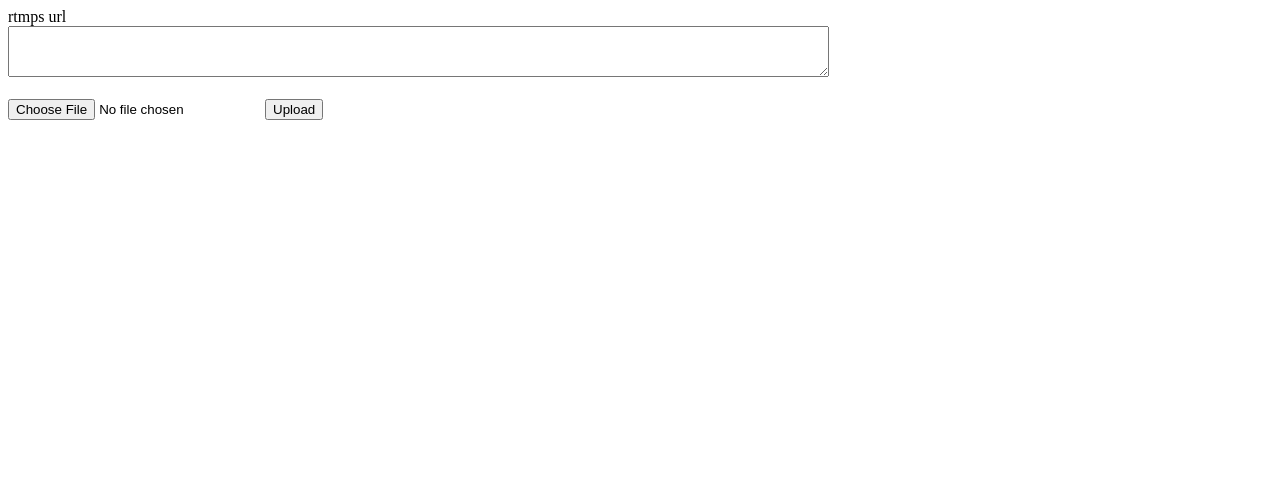
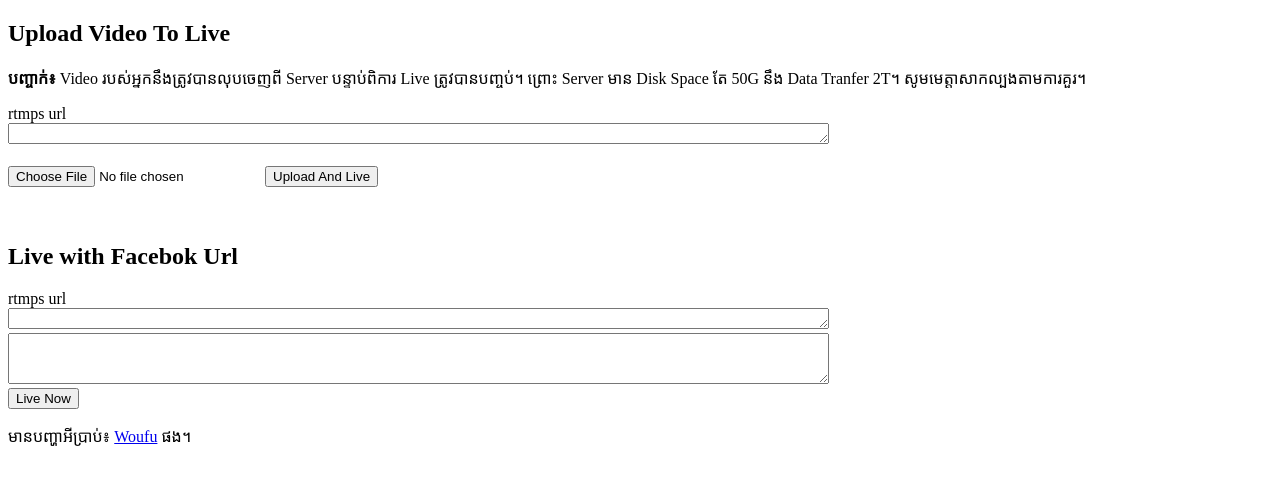
Before and after one commit to rachhen/nodejs-live-video-to-facebook, a website: page public/index.html in a window 1280 px wide. Drawn offline with Linux system fonts and the light colour scheme.

Commit message:
Added live from facebook url

```diff
--- a/package.json
+++ b/package.json
@@ -20,6 +20,8 @@
   "dependencies": {
     "express": "^4.17.1",
     "express-fileupload": "^1.1.7-alpha.4",
+    "fb-video-downloader": "^1.0.3",
+    "fbvideos": "^1.0.2",
     "fluent-ffmpeg": "^2.1.2"
   }
 }
--- a/public/index.html
+++ b/public/index.html
@@ -3,16 +3,42 @@
   <head>
     <meta charset="UTF-8" />
     <meta name="viewport" content="width=device-width, initial-scale=1.0" />
-    <title>Document</title>
+    <title>មៀវមៀវ!!🐱</title>
   </head>
   <body>
+    <h2>Upload Video To Live</h2>
+    <p>
+      <strong>បញ្ចាក់៖</strong> Video របស់អ្នកនឹងត្រូវបានលុបចេញពី Server
+      បន្ទាប់ពិការ Live ត្រូវបានបញ្ចប់។ ព្រោះ Server មាន Disk Space តែ 50G នឹង
+      Data Tranfer 2T។ សូមមេត្ដាសាកល្បងតាមការគួរ។
+    </p>
     <form action="/upload" method="post" enctype="multipart/form-data">
       <label for="rtmps">rtmps url</label><br />
-      <textarea name="rtmps" id="rtmps" rows="3" cols="100"></textarea>
+      <textarea name="rtmps" id="rtmps" rows="1" cols="100"></textarea>
       <br />
       <br />
       <input type="file" name="video" />
-      <button type="submit">Upload</button>
+      <button type="submit">Upload And Live</button>
     </form>
+    <br />
+    <br />
+    <h2>Live with Facebok Url</h2>
+    <form action="/facebook-url" method="post" enctype="multipart/form-data">
+      <label for="rtmps">rtmps url</label><br />
+      <textarea name="rtmps" id="rtmps" rows="1" cols="100"></textarea>
+      <br />
+      <textarea
+        name="facebokUrl"
+        id="facebokUrl"
+        rows="3"
+        cols="100"
+      ></textarea>
+      <br />
+      <button type="submit">Live Now</button>
+    </form>
+    <p>
+      មានបញ្ហាអីប្រាប់៖
+      <a href="https:/fb.me/woufu" target="_blank">Woufu</a> ផង។
+    </p>
   </body>
 </html>
```
Also changed, not shown: app.js (+11 -1 lines), fb.js (added, +16 -0 lines), live.js (+9 -3 lines), 1 other file.
